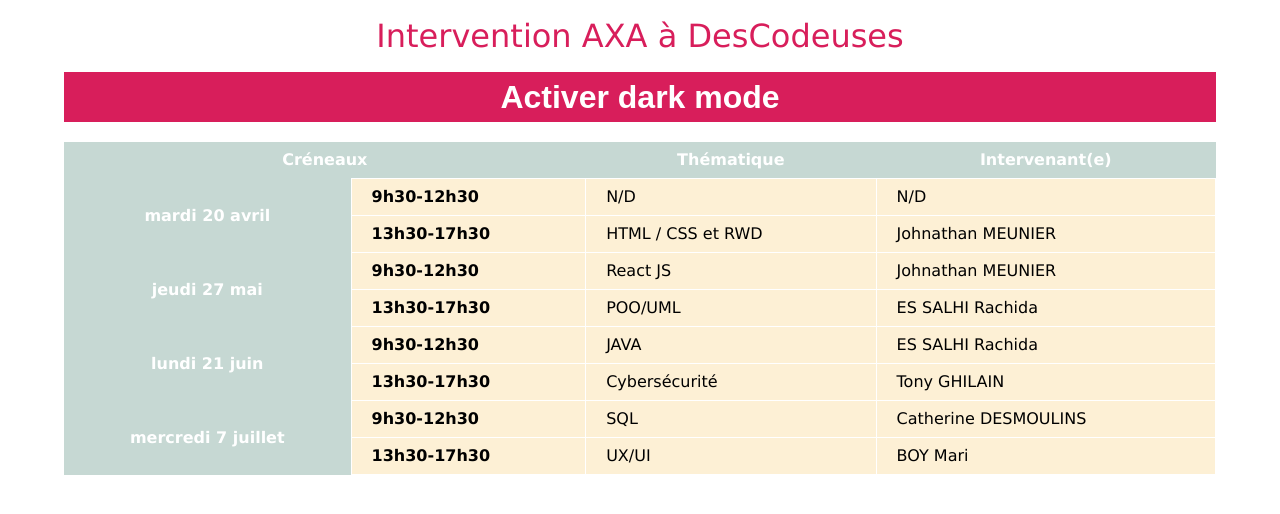
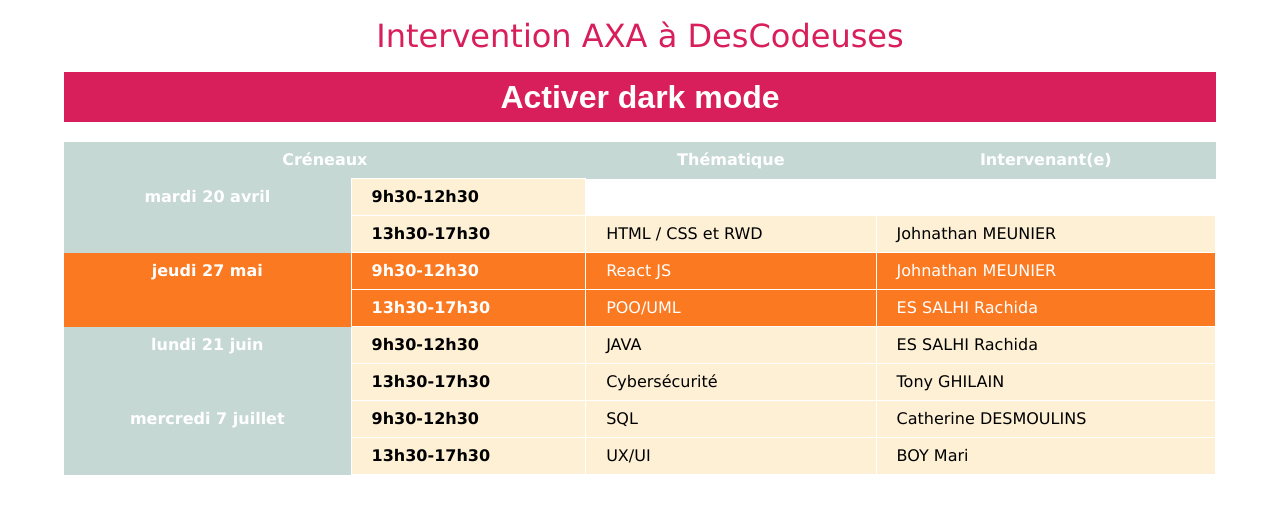
Before and after one commit to johnmeunier/descodeuses, a React (Create React App) app in the folder react-version/: page / in a window 1280 px wide. Shown: the top 514 px of the page. Built offline with nearby package versions, Linux system fonts and the light colour scheme.

Commit message:
affichage sous forme de boucle

```diff
--- a/react-version/src/App.js
+++ b/react-version/src/App.js
@@ -1,12 +1,69 @@
 import "./styles/reset.css";
 import "./styles/var.css";
 import "./styles/App.css";
+
+const data = [
+  {
+    date: "mardi 20 avril",
+    dateFormated: "20/04",
+    time: "9h30-12h30",
+  },
+  {
+    dateFormated: "20/04",
+    time: "13h30-17h30",
+    topic: "HTML / CSS et RWD",
+    speaker: "Johnathan MEUNIER",
+  },
+  {
+    dateFormated: "27/05",
+    date: "jeudi 27 mai",
+    time: "9h30-12h30",
+    topic: "React JS",
+    speaker: "Johnathan MEUNIER",
+  },
+  {
+    dateFormated: "27/05",
+    time: "13h30-17h30",
+    topic: "POO/UML",
+    speaker: "ES SALHI Rachida",
+  },
+  {
+    date: "lundi 21 juin",
+    dateFormated: "21/06",
+    time: "9h30-12h30",
+    topic: "JAVA",
+    speaker: "ES SALHI Rachida",
+  },
+  {
+    dateFormated: "21/06",
+    time: "13h30-17h30",
+    topic: "Cybersécurité",
+    speaker: "Tony GHILAIN",
+  },
+  {
+    date: "mercredi 7 juillet",
+    dateFormated: "07/07",
+    time: "9h30-12h30",
+    topic: "SQL",
+    speaker: "Catherine DESMOULINS",
+  },
+  {
+    time: "13h30-17h30",
+    dateFormated: "07/07",
+    topic: "UX/UI",
+    speaker: "BOY Mari",
+  },
+];
+
+const dateObject = new Date();
+const currentDate = `${dateObject.getDate()}/${(dateObject.getMonth() + 1).toString().padStart(2, "0")}`;
 
 function App() {
   return (
     <div className="App" data-theme="light">
       <div className="container">
         <h1>Intervention AXA à DesCodeuses</h1>
+
         <button id="toggleTheme">Activer dark mode</button>
 
         <table>
@@ -18,58 +75,19 @@
             </tr>
           </thead>
           <tbody>
-            <tr className="slot" data-date="20/04">
-              <th className="slot__date" rowSpan="2">
-                mardi 20 avril
-              </th>
-              <td className="slot__time">9h30-12h30</td>
-              <td className="slot__topic">N/D</td>
-              <td className="slot__speaker">N/D</td>
-            </tr>
-            <tr className="slot" data-date="20/04">
-              <td className="slot__time">13h30-17h30</td>
-              <td className="slot__topic">HTML / CSS et RWD</td>
-              <td className="slot__speaker">Johnathan MEUNIER</td>
-            </tr>
-            <tr className="slot" data-date="27/05">
-              <th className="slot__date" rowSpan="2">
-                jeudi 27 mai
-              </th>
-              <td className="slot__time">9h30-12h30</td>
-              <td className="slot__topic">React JS</td>
-              <td className="slot__speaker">Johnathan MEUNIER</td>
-            </tr>
-            <tr className="slot" data-date="27/05">
-              <td className="slot__time">13h30-17h30</td>
-              <td className="slot__topic">POO/UML</td>
-              <td className="slot__speaker">ES SALHI Rachida</td>
-            </tr>
-            <tr className="slot" data-date="21/06">
-              <th className="slot__date" rowSpan="2">
-                lundi 21 juin
-              </th>
-              <td className="slot__time">9h30-12h30</td>
-              <td className="slot__topic">JAVA</td>
-              <td className="slot__speaker">ES SALHI Rachida</td>
-            </tr>
-            <tr className="slot" data-date="21/06">
-              <td className="slot__time">13h30-17h30</td>
-              <td className="slot__topic">Cybersécurité</td>
-              <td className="slot__speaker">Tony GHILAIN</td>
-            </tr>
-            <tr className="slot" data-date="07/07">
-              <th className="slot__date" rowSpan="2">
-                mercredi 7 juillet
-              </th>
-              <td className="slot__time">9h30-12h30</td>
-              <td className="slot__topic">SQL</td>
-              <td className="slot__speaker">Catherine DESMOULINS</td>
-            </tr>
-            <tr className="slot" data-date="07/07">
-              <td className="slot__time">13h30-17h30</td>
-              <td className="slot__topic">UX/UI</td>
-              <td className="slot__speaker">BOY Mari</td>
-            </tr>
+            {data.map((slot) => {
+              return (
+                <tr
+                  className={`slot ${currentDate === slot.dateFormated ? "slot--today" : ""}`}
+                  data-date={slot.dateFormated}
+                >
+                  <th className="slot__date">{slot.date}</th>
+                  <td className="slot__time">{slot.time}</td>
+                  {slot.topic && <td className="slot__topic">{slot.topic}</td>}
+                  {slot.speaker && <td className="slot__speaker">{slot.speaker}</td>}
+                </tr>
+              );
+            })}
           </tbody>
         </table>
       </div>
```
